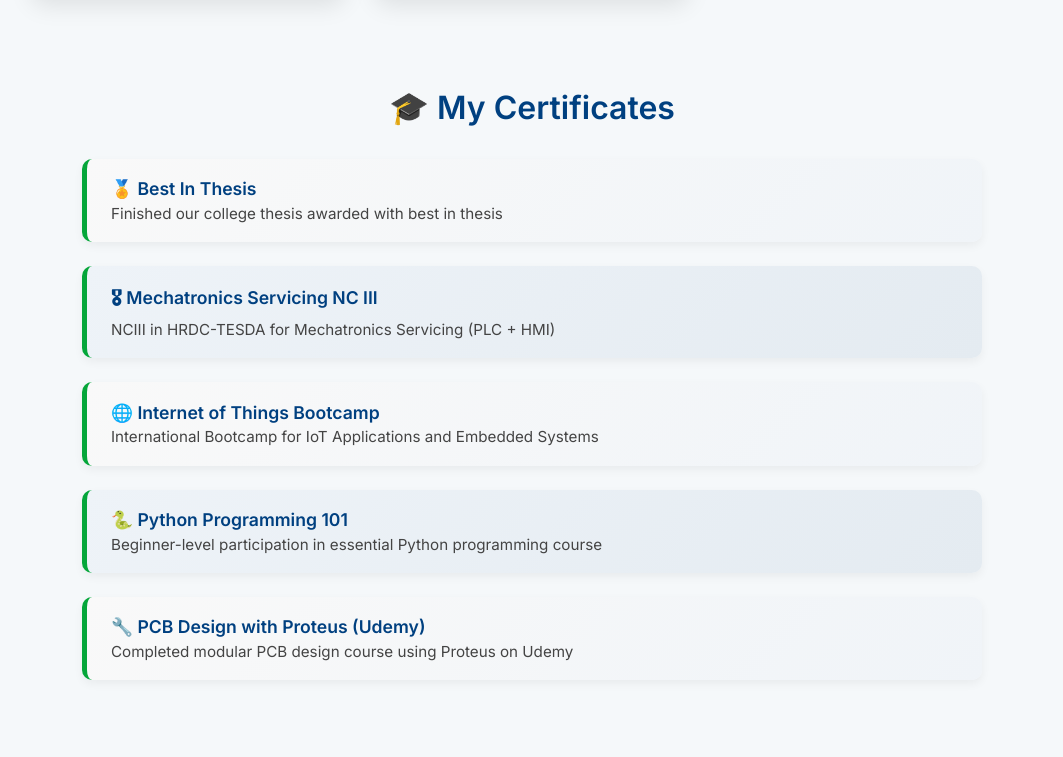
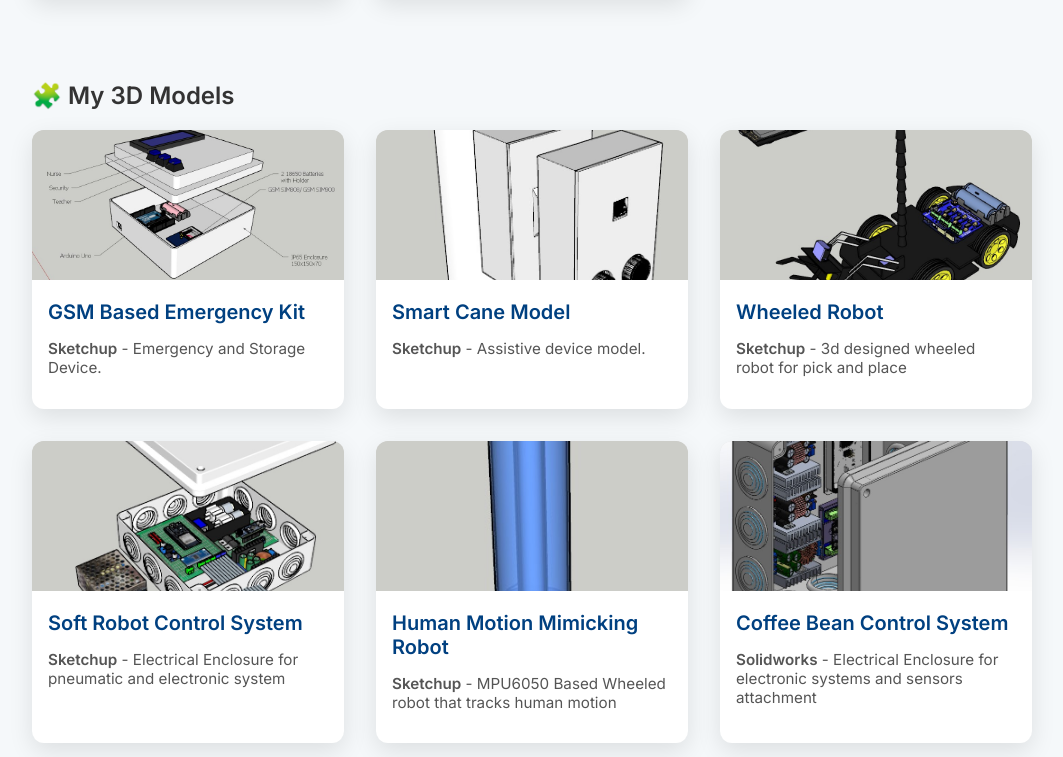
Before and after one commit to iantheo30/My-Porfolio, a plain HTML site: page index.html in a window 1280 px wide. Shown: the part 1803-2560 px from the top of the page, without its empty margins (108-1171 px from the left). Drawn offline with Linux system fonts and the light colour scheme.

Commit message:
Update index.html

```diff
--- a/index.html
+++ b/index.html
@@ -373,6 +373,50 @@
     <p>Pneumatic grip assist robot.</p>
   </div>
 </div>
+</section>
+
+<section id="models">
+  <h2>🧩 My 3D Models</h2>
+  <div class="projects-grid">
+    <div class="card" onclick="showDetails('GSM Based Emergency Kit', 'GSM based system enclosed in IP65 waterproof enclosure', 'images/gsm-3dmodel.jpg')">
+  <img src="images/gsm-3dmodel.jpg" alt="GSM Based Emergency Kit">
+  <h4>GSM Based Emergency Kit</h4>
+  <p><strong>Sketchup</strong> - Emergency and Storage Device.</p>
+</div>
+
+    <div class="card" onclick="showDetails('Smart Cane Model', '3D printed model designed in Fusion 360 for our Arduino-based cane for the blind.', 'images/cane-model.jpg')">
+      <img src="images/cane-model.jpg" alt="Smart Cane 3D Model">
+      <h4>Smart Cane Model</h4>
+      <p><strong>Sketchup</strong> - Assistive device model.</p>
+    </div>
+
+    <div class="card" onclick="showDetails('Wheeled Robot 3D', '3D layout and mechanical structure of the conveyor boat-mounted harvester.', 'images/Wheeled-robot.jpg')">
+      <img src="images/Wheeled-robot.jpg" alt="Harvester Model">
+      <h4>Wheeled Robot</h4>
+      <p><strong>Sketchup</strong> - 3d designed wheeled robot for pick and place</p>
+    </div>
+
+    <div class="card" onclick="showDetails('Wheeled Robot 3D', '3D layout and mechanical structure of the conveyor boat-mounted harvester.', 'images/softrobotenclosure.jpg')">
+      <img src="images/softrobotenclosure.jpg" alt="PCB Enclosure Model">
+      <h4>Soft Robot Control System</h4>
+      <p><strong>Sketchup</strong> - Electrical Enclosure for pneumatic and electronic system</p>
+    </div>
+
+    <div class="card" onclick="showDetails('Human Motion Mimicking Robot', '3D layout and mechanical structure of the conveyor boat-mounted harvester.', 'images/humanmimick.jpg')">
+      <img src="images/humanmimick.jpg" alt="PCB Enclosure Model">
+      <h4>Human Motion Mimicking Robot</h4>
+      <p><strong>Sketchup</strong> - MPU6050 Based Wheeled robot that tracks human motion</p>
+    </div>
+
+    <div class="card" onclick="showDetails('Coffee Bean Control System', '3D layout and mechanical structure of the conveyor boat-mounted harvester.', 'images/cofeebean3dmodel.jpg')">
+      <img src="images/cofeebean3dmodel.jpg" alt="PCB Enclosure Model">
+      <h4>Coffee Bean Control System</h4>
+      <p><strong>Solidworks</strong> - Electrical Enclosure for electronic systems and sensors attachment</p>
+    </div>
+
+  </div>
+</section>
+
 
 
 
@@ -437,12 +481,14 @@
   </footer>
 
   <div id="projectModal" class="modal">
-    <div class="modal-content">
-      <span class="modal-close" onclick="closeModal()">&times;</span>
-      <h2 id="modalTitle"></h2>
-      <p id="modalDescription"></p>
-    </div>
+  <div class="modal-content">
+    <span class="modal-close" onclick="closeModal()">&times;</span>
+    <h2 id="modalTitle"></h2>
+    <img id="modalImage" src="" alt="3D Model Preview" style="max-width: 100%; max-height: 400px; display: none; margin: 1rem 0; border-radius: 10px;" />
+    <p id="modalDescription"></p>
   </div>
+</div>
+
 
   <script>
     function showDetails(title, description) {
@@ -471,6 +517,34 @@
         if (event.target === modal) closeModal();
       });
     }
+
+    function showDetails(title, description, imagePath = '') {
+    document.getElementById('modalTitle').innerText = title;
+    document.getElementById('modalDescription').innerText = description;
+
+    const modalImage = document.getElementById('modalImage');
+    if (imagePath) {
+      modalImage.src = imagePath;
+      modalImage.style.display = 'block';
+    } else {
+      modalImage.style.display = 'none';
+    }
+
+    document.getElementById('projectModal').classList.add('show');
+  }
+
+  function closeModal() {
+    document.getElementById('projectModal').classList.remove('show');
+  }
+
+  window.onload = () => {
+    closeModal();
+    window.addEventListener('click', function(event) {
+      const modal = document.getElementById('projectModal');
+      if (event.target === modal) closeModal();
+    });
+  };
+
   </script>
 </body>
 </html>
```
